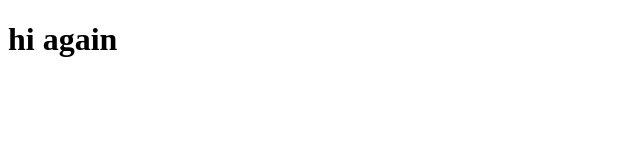
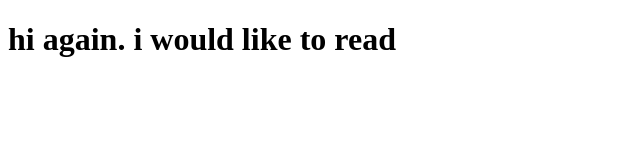
Before and after one commit to Lkiria/coursera-test-2, a plain HTML site: page site/index.html in a window 1280 px wide. Shown: the whole page, without its empty margins (0-640 px from the left). Drawn offline with Linux system fonts and the light colour scheme.

Commit message:
changed 21:33

```diff
--- a/site/index.html
+++ b/site/index.html
@@ -4,6 +4,6 @@
 	<title>Hello Coursera</title>
 </head>
 <body>
-<h1>hi again</h1>
+<h1>hi again. i would like to read</h1>
 </body>
 </html>
```
